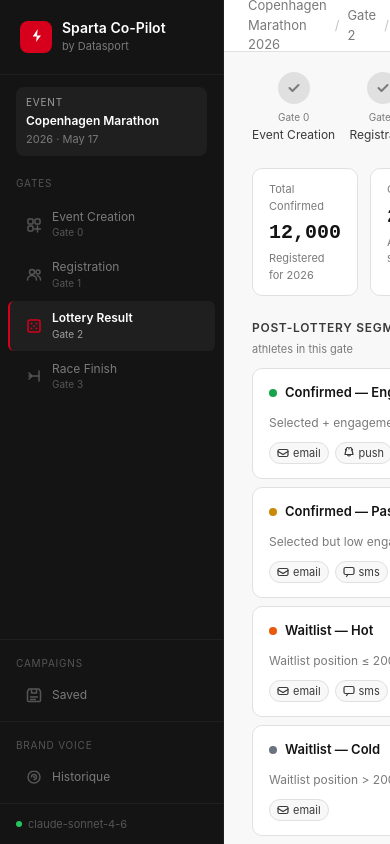
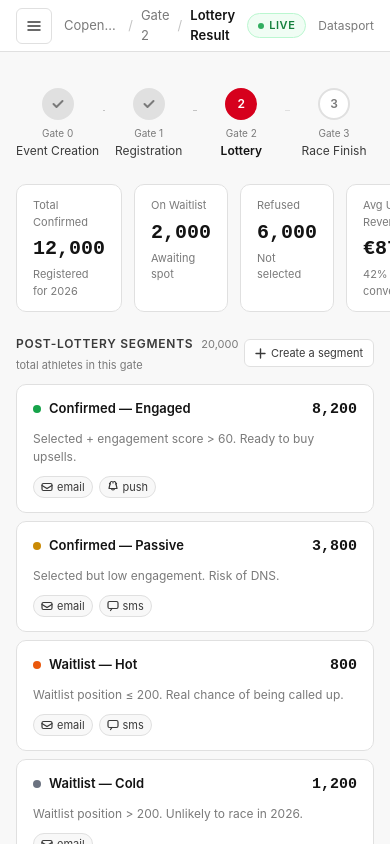
Before and after one commit to rmalet-datasport/sparta-copilot-poc, a Next.js app: page /gate/lottery in a window 390 px wide. Built offline with nearby package versions, Linux system fonts and the light colour scheme; a web font is replaced by a local one.

Commit message:
feat: responsive layout — mobile sidebar drawer + gate layout stacking

```diff
--- a/app/gate/creation/page.tsx
+++ b/app/gate/creation/page.tsx
@@ -99,7 +99,7 @@
   };
 
   return (
-    <div style={{ padding: '0 28px 28px' }}>
+    <div className="sparta-gate-page" style={{ padding: '0 28px 28px' }}>
       <GateTimeline activeGate="creation" />
 
       {/* KPI strip */}
@@ -118,9 +118,9 @@
         ))}
       </div>
 
-      <div style={{ display: 'flex', gap: 20 }}>
+      <div className="sparta-gate-layout" style={{ display: 'flex', gap: 20 }}>
         {/* Left */}
-        <div style={{ flex: '0 0 360px' }}>
+        <div className="sparta-gate-left" style={{ flex: '0 0 360px' }}>
           {/* Segment cards */}
           <div style={{ display: 'flex', alignItems: 'center', justifyContent: 'space-between', marginBottom: 10 }}>
             <div>
--- a/app/gate/finish/page.tsx
+++ b/app/gate/finish/page.tsx
@@ -119,7 +119,7 @@
   };
 
   return (
-    <div style={{ padding: '0 28px 28px' }}>
+    <div className="sparta-gate-page" style={{ padding: '0 28px 28px' }}>
       <GateTimeline activeGate="finish" />
 
       {/* KPI strip */}
@@ -158,8 +158,8 @@
         </div>
       </div>
 
-      <div style={{ display: 'flex', gap: 20 }}>
-        <div style={{ flex: '0 0 360px', display: 'flex', flexDirection: 'column', gap: 8 }}>
+      <div className="sparta-gate-layout" style={{ display: 'flex', gap: 20 }}>
+        <div className="sparta-gate-left" style={{ flex: '0 0 360px', display: 'flex', flexDirection: 'column', gap: 8 }}>
           {/* Section header */}
           <div style={{ display: 'flex', alignItems: 'center', justifyContent: 'space-between', marginBottom: 2 }}>
             <div>
--- a/app/gate/lottery/page.tsx
+++ b/app/gate/lottery/page.tsx
@@ -128,7 +128,7 @@
   };
 
   return (
-    <div style={{ padding: '0 28px 28px' }}>
+    <div className="sparta-gate-page" style={{ padding: '0 28px 28px' }}>
       <GateTimeline activeGate="lottery" />
 
       {/* KPI strip */}
@@ -147,9 +147,9 @@
         ))}
       </div>
 
-      <div style={{ display: 'flex', gap: 20 }}>
+      <div className="sparta-gate-layout" style={{ display: 'flex', gap: 20 }}>
         {/* Left: segment list */}
-        <div style={{ flex: '0 0 380px', display: 'flex', flexDirection: 'column', gap: 8 }}>
+        <div className="sparta-gate-left" style={{ flex: '0 0 380px', display: 'flex', flexDirection: 'column', gap: 8 }}>
           {/* Section header */}
           <div style={{ display: 'flex', alignItems: 'center', justifyContent: 'space-between', marginBottom: 2 }}>
             <div>
--- a/app/gate/registration/page.tsx
+++ b/app/gate/registration/page.tsx
@@ -126,7 +126,7 @@
   };
 
   return (
-    <div style={{ padding: '0 28px 28px' }}>
+    <div className="sparta-gate-page" style={{ padding: '0 28px 28px' }}>
       <GateTimeline activeGate="registration" />
 
       {/* KPI strip */}
@@ -145,9 +145,9 @@
         ))}
       </div>
 
-      <div style={{ display: 'flex', gap: 20 }}>
+      <div className="sparta-gate-layout" style={{ display: 'flex', gap: 20 }}>
         {/* Left: segment matrix + custom segments */}
-        <div style={{ flex: '0 0 380px', display: 'flex', flexDirection: 'column', gap: 8 }}>
+        <div className="sparta-gate-left" style={{ flex: '0 0 380px', display: 'flex', flexDirection: 'column', gap: 8 }}>
           {/* Section header */}
           <div style={{ display: 'flex', alignItems: 'center', justifyContent: 'space-between', marginBottom: 2 }}>
             <div>
--- a/app/globals.css
+++ b/app/globals.css
@@ -111,3 +111,77 @@
 ::-webkit-scrollbar-track { background: transparent; }
 ::-webkit-scrollbar-thumb { background: var(--border-2); border-radius: var(--radius-full); }
 ::-webkit-scrollbar-thumb:hover { background: var(--fg-3); }
+
+/* ─── Responsive ────────────────────────────────────────────────── */
+
+/* Hamburger button — hidden on desktop */
+.sparta-hamburger {
+  display: none;
+  align-items: center;
+  justify-content: center;
+  width: 36px;
+  height: 36px;
+  border: 1px solid var(--border-1);
+  border-radius: var(--radius-md);
+  background: transparent;
+  cursor: pointer;
+  color: var(--fg-2);
+  flex-shrink: 0;
+}
+
+/* Mobile overlay behind the sidebar */
+.sparta-overlay {
+  display: none;
+  position: fixed;
+  inset: 0;
+  background: rgba(0, 0, 0, 0.5);
+  z-index: 99;
+}
+
+@media (max-width: 767px) {
+  /* Sidebar becomes a slide-in drawer */
+  .sparta-sidebar {
+    position: fixed;
+    top: 0;
+    left: 0;
+    height: 100vh;
+    z-index: 100;
+    transform: translateX(-100%);
+    transition: transform 0.25s ease;
+    overflow-y: auto;
+  }
+  .sparta-sidebar.open {
+    transform: translateX(0);
+  }
+
+  /* Overlay visible when sidebar is open */
+  .sparta-overlay.visible {
+    display: block;
+  }
+
+  /* Show hamburger */
+  .sparta-hamburger {
+    display: flex;
+  }
+
+  /* Gate two-column → single column */
+  .sparta-gate-layout {
+    flex-direction: column !important;
+  }
+  .sparta-gate-left {
+    flex: none !important;
+    width: 100%;
+  }
+
+  /* Reduce page padding on small screens */
+  .sparta-gate-page {
+    padding: 16px !important;
+  }
+}
+
+@media (min-width: 768px) and (max-width: 1079px) {
+  /* Narrow left column on small laptops */
+  .sparta-gate-left {
+    flex: 0 0 300px !important;
+  }
+}
--- a/app/layout.tsx
+++ b/app/layout.tsx
@@ -4,6 +4,7 @@
 import Topbar from '@/components/layout/Topbar';
 import { CampaignHistoryProvider } from '@/lib/context/CampaignHistoryContext';
 import { BrandHistoryProvider } from '@/lib/context/BrandHistoryContext';
+import { SidebarProvider } from '@/lib/context/SidebarContext';
 
 export const metadata: Metadata = {
   title: 'Sparta Co-Pilot — Copenhagen Marathon 2026',
@@ -14,6 +15,7 @@
   return (
     <html lang="en" style={{ height: '100%' }}>
       <body style={{ height: '100%', display: 'flex', overflow: 'hidden' }}>
+        <SidebarProvider>
         <BrandHistoryProvider>
         <CampaignHistoryProvider>
           <Sidebar />
@@ -25,6 +27,7 @@
           </div>
         </CampaignHistoryProvider>
         </BrandHistoryProvider>
+        </SidebarProvider>
       </body>
     </html>
   );
--- a/components/layout/Sidebar.tsx
+++ b/components/layout/Sidebar.tsx
@@ -2,8 +2,10 @@
 
 import Link from 'next/link';
 import { usePathname } from 'next/navigation';
+import { useEffect } from 'react';
 import { useCampaignHistory } from '@/lib/context/CampaignHistoryContext';
 import { useBrandHistory } from '@/lib/context/BrandHistoryContext';
+import { useSidebar } from '@/lib/context/SidebarContext';
 
 const GATES = [
   {
@@ -68,9 +70,19 @@
   const pathname = usePathname();
   const { savedAssets } = useCampaignHistory();
   const { examples } = useBrandHistory();
+  const { isOpen, close } = useSidebar();
+
+  useEffect(() => { close(); }, [pathname]);
 
   return (
+    <>
+      {/* Mobile overlay */}
+      <div
+        className={`sparta-overlay${isOpen ? ' visible' : ''}`}
+        onClick={close}
+      />
     <aside
+      className={`sparta-sidebar${isOpen ? ' open' : ''}`}
       style={{
         width: 224,
         minHeight: '100vh',
@@ -249,7 +261,7 @@
           </span>
           <div style={{ flex: 1, display: 'flex', alignItems: 'center', justifyContent: 'space-between' }}>
             <div style={{ fontSize: 12, fontWeight: pathname === '/brand-voice' ? 570 : 400, lineHeight: 1.3 }}>
-              Historique
+              History
             </div>
             {examples.length > 0 && (
               <span style={{
@@ -280,5 +292,6 @@
         </div>
       </div>
     </aside>
+    </>
   );
 }
--- a/components/layout/Topbar.tsx
+++ b/components/layout/Topbar.tsx
@@ -1,6 +1,7 @@
 'use client';
 
 import { usePathname } from 'next/navigation';
+import { useSidebar } from '@/lib/context/SidebarContext';
 
 const GATE_LABELS: Record<string, { gate: string; label: string }> = {
   '/gate/creation': { gate: 'Gate 0', label: 'Event Creation' },
@@ -11,6 +12,7 @@
 
 export default function Topbar() {
   const pathname = usePathname();
+  const { toggle } = useSidebar();
   const current = Object.entries(GATE_LABELS).find(([path]) => pathname.startsWith(path));
   const gateInfo = current?.[1];
 
@@ -23,13 +25,21 @@
         display: 'flex',
         alignItems: 'center',
         justifyContent: 'space-between',
-        padding: '0 24px',
+        padding: '0 16px',
         flexShrink: 0,
+        gap: 12,
       }}
     >
+      {/* Hamburger — mobile only */}
+      <button className="sparta-hamburger" onClick={toggle} aria-label="Toggle menu">
+        <svg width="18" height="18" viewBox="0 0 18 18" fill="none">
+          <path d="M3 5h12M3 9h12M3 13h12" stroke="currentColor" strokeWidth="1.5" strokeLinecap="round"/>
+        </svg>
+      </button>
+
       {/* Breadcrumb */}
-      <div style={{ display: 'flex', alignItems: 'center', gap: 8 }}>
-        <span style={{ color: 'var(--fg-3)', fontSize: 13 }}>Copenhagen Marathon 2026</span>
+      <div style={{ display: 'flex', alignItems: 'center', gap: 8, flex: 1, minWidth: 0, overflow: 'hidden' }}>
+        <span style={{ color: 'var(--fg-3)', fontSize: 13, whiteSpace: 'nowrap', overflow: 'hidden', textOverflow: 'ellipsis' }}>Copenhagen Marathon 2026</span>
         {gateInfo && (
           <>
             <span style={{ color: 'var(--border-2)', fontSize: 13 }}>/</span>
--- /dev/null
+++ b/lib/context/SidebarContext.tsx
@@ -0,0 +1,27 @@
+'use client';
+
+import { createContext, useContext, useState } from 'react';
+import type { ReactNode } from 'react';
+
+interface SidebarCtx {
+  isOpen: boolean;
+  toggle: () => void;
+  close: () => void;
+}
+
+const SidebarContext = createContext<SidebarCtx>({ isOpen: false, toggle: () => {}, close: () => {} });
+
+export function SidebarProvider({ children }: { children: ReactNode }) {
+  const [isOpen, setIsOpen] = useState(false);
+  return (
+    <SidebarContext.Provider value={{
+      isOpen,
+      toggle: () => setIsOpen(v => !v),
+      close: () => setIsOpen(false),
+    }}>
+      {children}
+    </SidebarContext.Provider>
+  );
+}
+
+export const useSidebar = () => useContext(SidebarContext);
```
